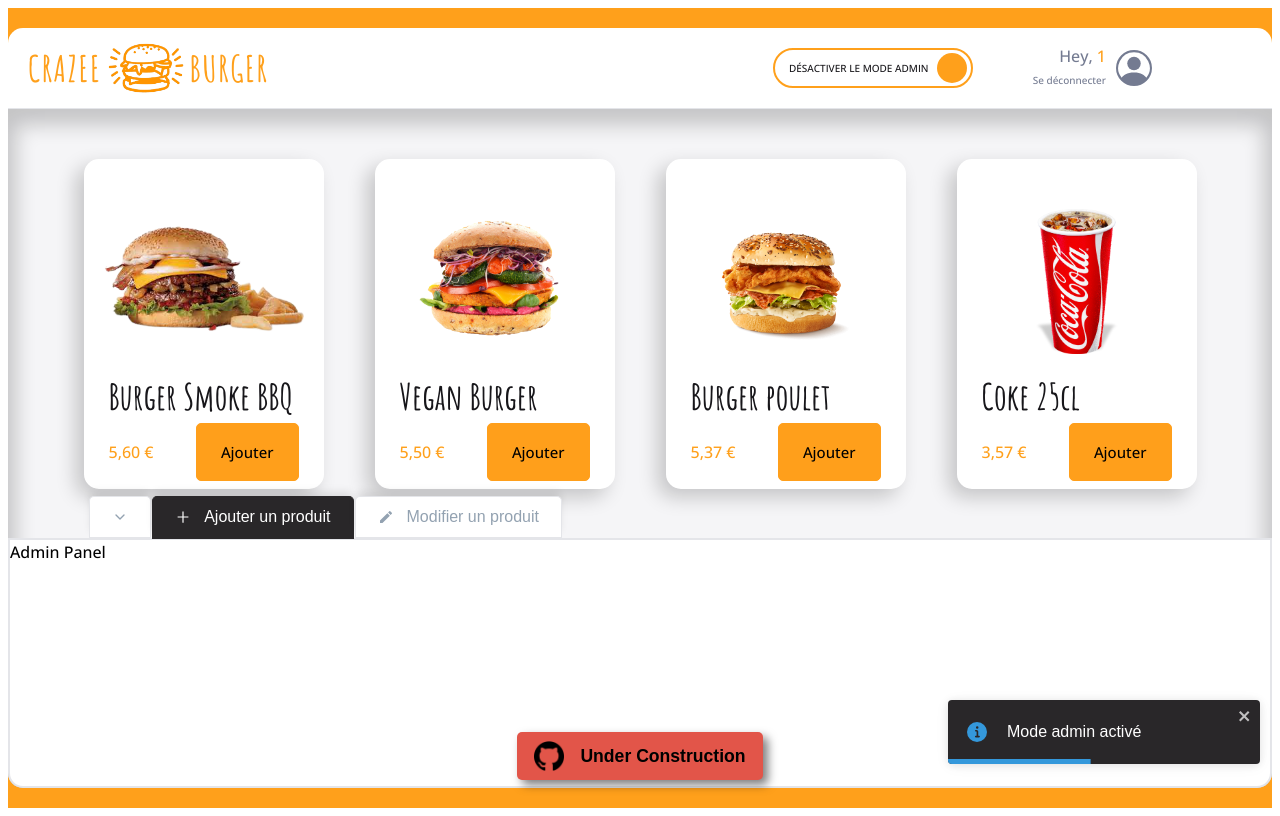
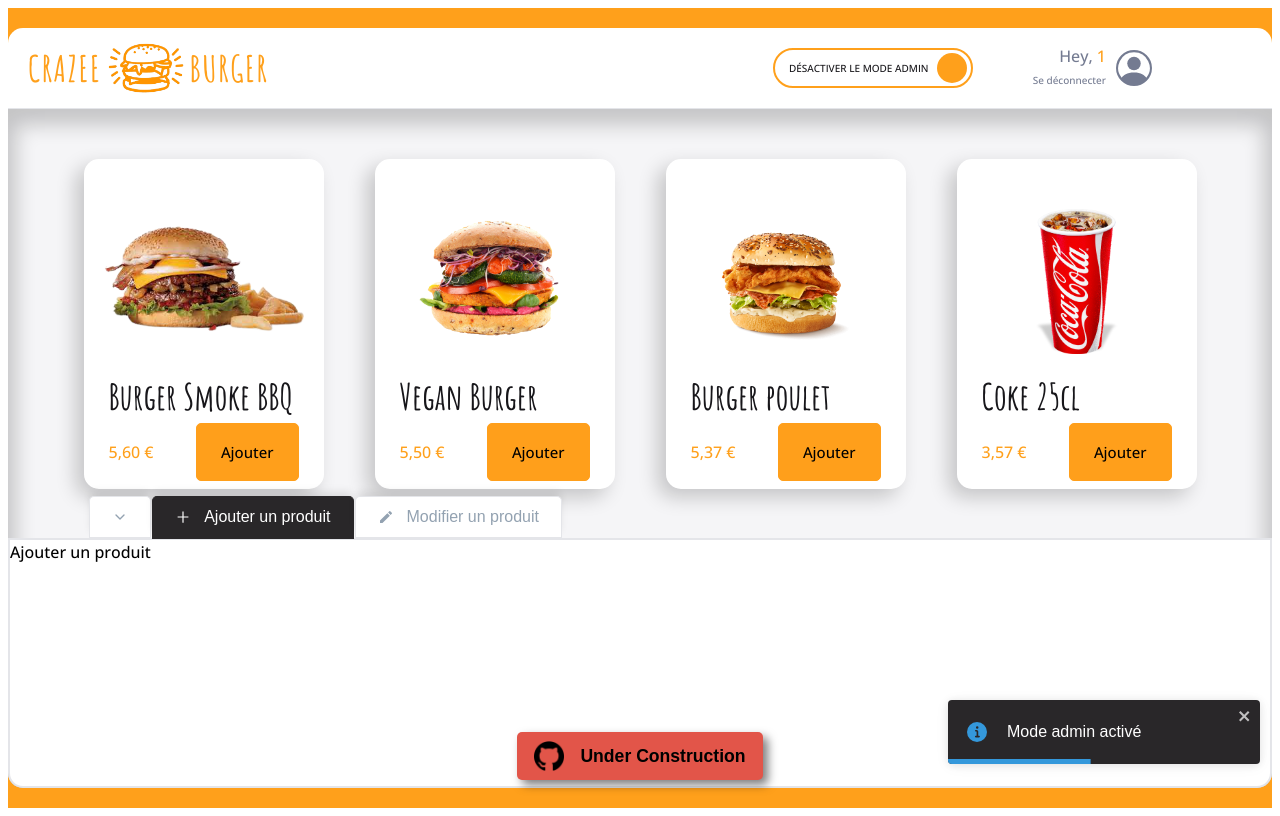
Before and after one commit to djibh/crazee, a React (Vite) app: page /order/1 in a window 1280 px wide. Both pictures are taken after a click on the label 872 px from the left and 68 px from the top of the page. Built offline with nearby package versions, Linux system fonts and the light colour scheme; grey boxes are pictures that could not be loaded.

Commit message:
feat (F07:ADMIN) > Add tab text to label

```diff
--- a/src/components/pages/order/Main/Admin/AdminPanel.tsx
+++ b/src/components/pages/order/Main/Admin/AdminPanel.tsx
@@ -1,10 +1,18 @@
 import styled from "styled-components";
 import { theme } from "../../../../../theme";
+import { getTabSelected, tabsConfig } from "./tabsConfig";
+import { ReactElement, useContext } from "react";
+import OrderContext from "../../../../../context/OrderContext";
 
 export default function AdminPanel() {
+  const { currentTabSelected } = useContext(OrderContext)
+
+  const tabs = tabsConfig
+  const selectedTab = getTabSelected(tabs, currentTabSelected)
+
   return (
     <AdminPanelStyled>
-      Admin Panel
+      { selectedTab && selectedTab.label }
     </AdminPanelStyled>
   )
 }
--- a/src/components/pages/order/Main/Admin/tabsConfig.tsx
+++ b/src/components/pages/order/Main/Admin/tabsConfig.tsx
@@ -1,5 +1,12 @@
+import { ReactElement } from 'react'
 import { AiOutlinePlus }  from 'react-icons/ai'
 import { MdModeEditOutline } from 'react-icons/md'
+
+type Tab = {
+      index: string,
+      label: string,
+      Icon: ReactElement,
+}
 
 export const tabsConfig = [
     {
@@ -13,3 +20,9 @@
       Icon: <MdModeEditOutline/>,
     },
   ]
+
+export const getTabSelected = (tabs: Tab[], currentTabSelected: string) => {
+  if (tabs !== undefined && currentTabSelected !== undefined) {
+    return tabs.find((tab: Tab) => tab.index === currentTabSelected)
+  }
+}
--- a/src/components/pages/order/Navbar/NavbarRightSide.tsx
+++ b/src/components/pages/order/Navbar/NavbarRightSide.tsx
@@ -5,6 +5,10 @@
 import { useContext } from 'react';
 import ToastAdmin from './ToastAdmin';
 import OrderContext from '../../../../context/OrderContext';
+
+type Username = {
+  username: string,
+}
 
 export default function NavbarRightSide() {
   const { isModeAdmin, setIsModeAdmin } = useContext(OrderContext)
--- a/src/components/pages/order/shared.type.ts
+++ /dev/null
@@ -1,3 +0,0 @@
-type Username = {
-    username: string,
-}
--- a/src/context/OrderContext.ts
+++ b/src/context/OrderContext.ts
@@ -6,7 +6,7 @@
     isCollapsed: boolean,
     setIsCollapsed: React.Dispatch<React.SetStateAction<boolean>>
     currentTabSelected: string,
-    setCurrentTabSelected: React.Dispatch<React.SetStateAction<string>>
+    setCurrentTabSelected: React.Dispatch<React.SetStateAction<string>>,
 }
 
 const OrderContextInit = {
--- a/tsconfig.json
+++ b/tsconfig.json
@@ -1,5 +1,6 @@
 {
     "compilerOptions": {
+      "lib": ["es6"],
       "target": "es5",
       "module": "commonjs",
       "jsx": "react-jsx",
@@ -8,9 +9,10 @@
       "esModuleInterop": true,
       "declaration": true,
       "emitDeclarationOnly": true,
-      "isolatedModules": true
+      "isolatedModules": true,
     },
     "include": [
-      "./src/**/*/*/*"
+      "./src/**/*/*/*",
+      "src/shared.type.ts"
     ]
   }
```
Also changed, not shown: src/shared.type.ts (added, +11 -0 lines).
